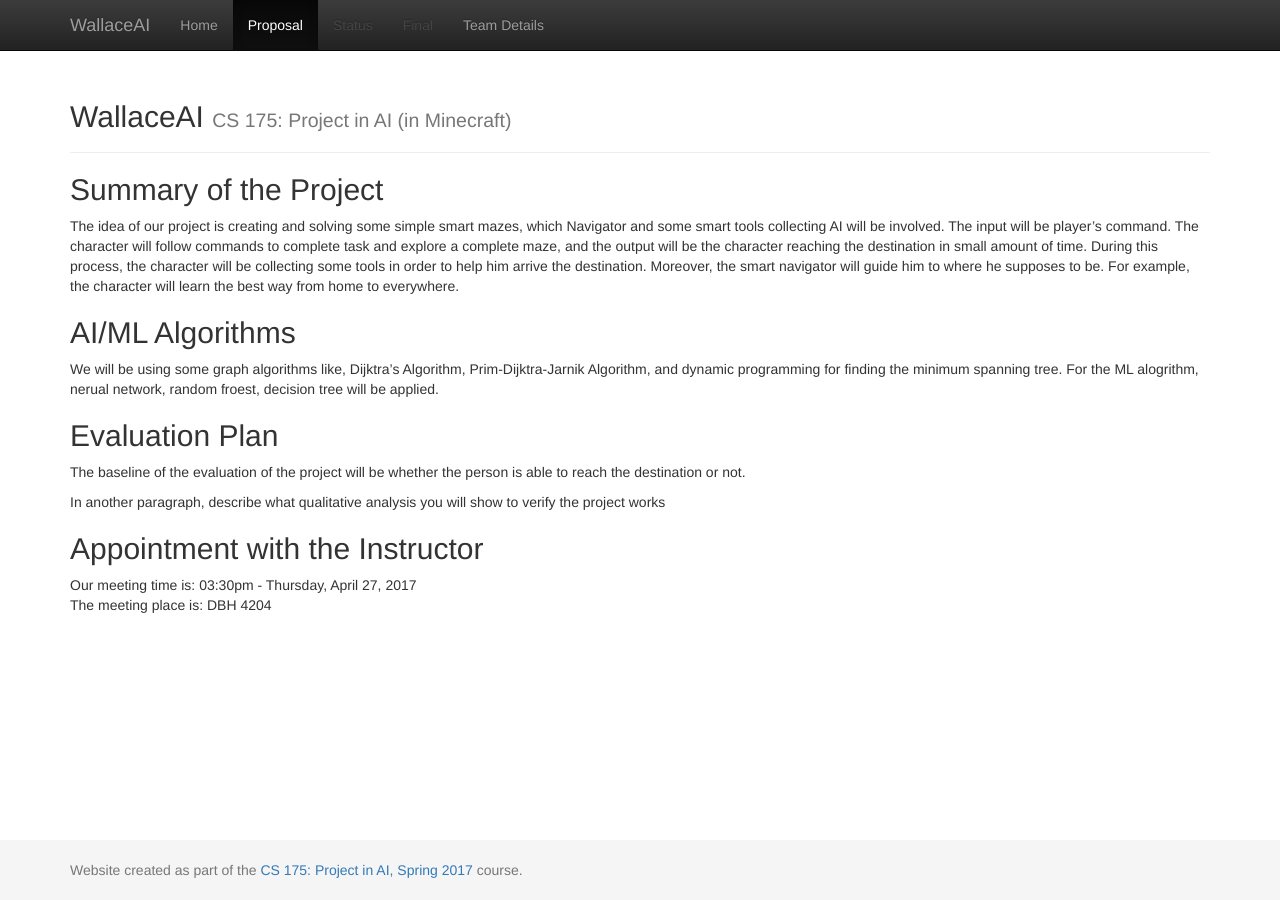
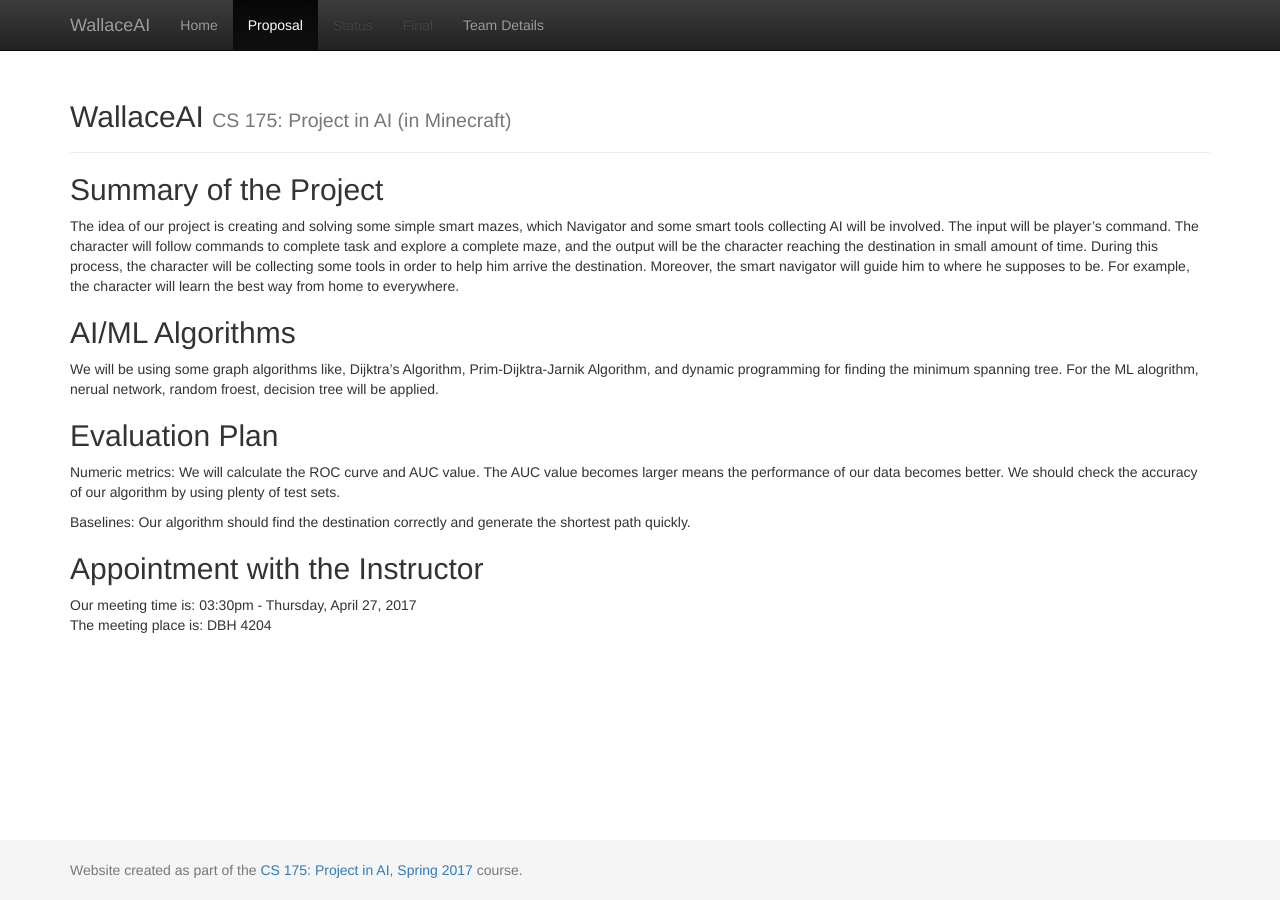
Before and after one commit to rl3740/WallaceAI, a Jekyll site: the page built from docs/proposal.md, in a window 1280 px wide. Built offline with Jekyll 4.4.1, drawn with Linux system fonts in a browser that asks for light colours.

Commit message:
Update proposal.md

```diff
--- a/docs/proposal.md
+++ b/docs/proposal.md
@@ -13,9 +13,10 @@ We will be using some graph algorithms like, Dijktra's Algorithm, Prim-Dijktra-J
 
 ## Evaluation Plan
 
-The baseline of the evaluation of the project will be whether the person is able to reach the destination or not.
+Numeric metrics: We will calculate the ROC curve and AUC value. The AUC value becomes larger means the performance of our data becomes better. We should check the accuracy of our algorithm by using plenty of test sets.
 
-In another paragraph, describe what qualitative analysis you will show to verify the project works
+Baselines: Our algorithm should find the destination correctly and generate the shortest path quickly.
+
 
 ## Appointment with the Instructor
 
```
